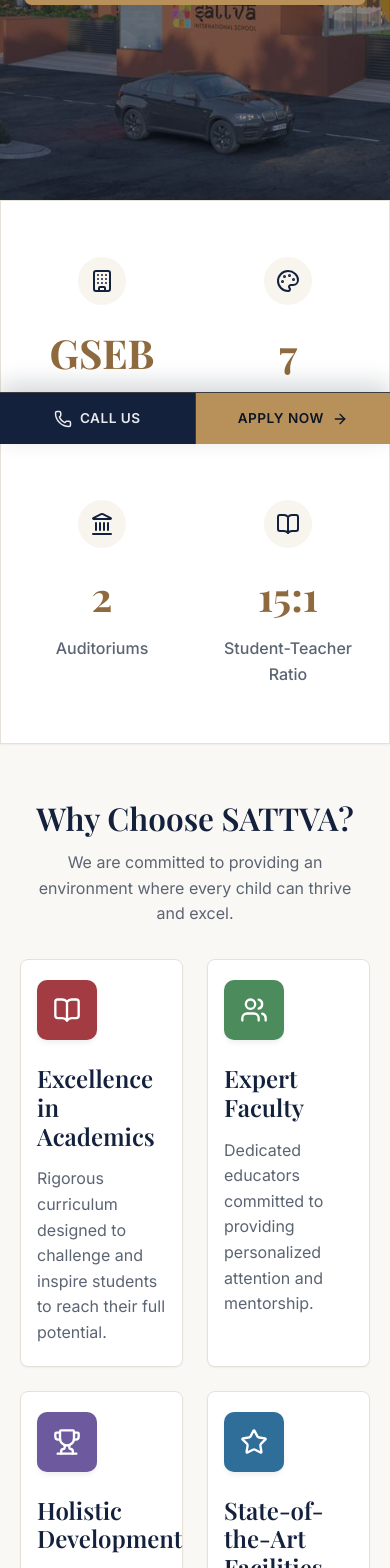
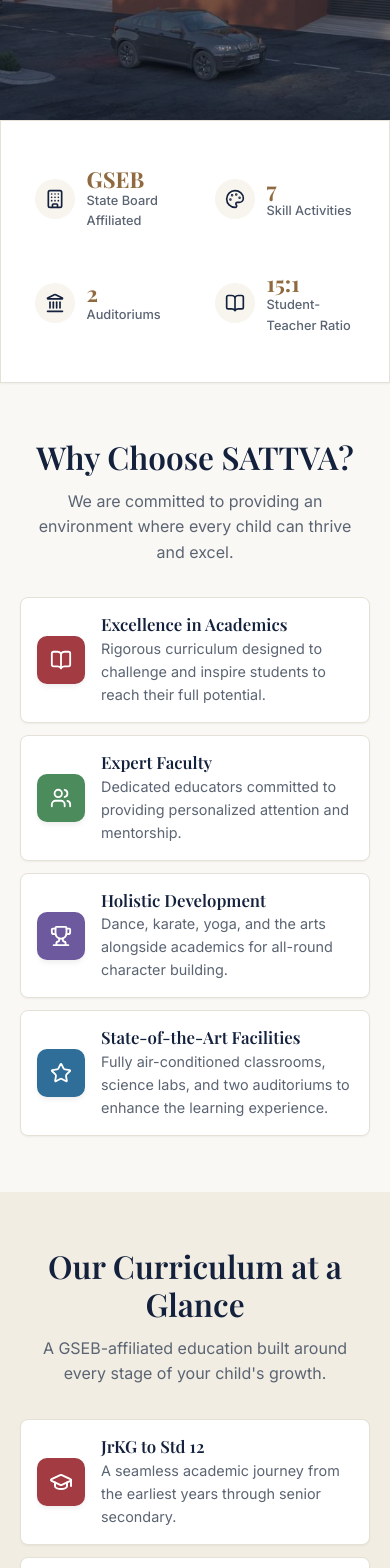
Before and after one commit to HetPatel143/Sattva-international-school, a React (Vite) app: page / in a window 390 px wide. Shown: the part 400-1968 px from the top of the page. Built offline with nearby package versions, Linux system fonts and the light colour scheme; a web font is replaced by a local one.

Commit message:
mobile changes added

```diff
--- a/src/App.css
+++ b/src/App.css
@@ -2,13 +2,6 @@
   display: flex;
   flex-direction: column;
   min-height: 100vh;
-}
-
-/* Reserve space so the fixed MobileCTA bar never covers the footer's tail end */
-@media (max-width: 767px) {
-  .app-container {
-    padding-bottom: calc(60px + env(safe-area-inset-bottom));
-  }
 }
 
 .main-content {
--- a/src/App.jsx
+++ b/src/App.jsx
@@ -2,7 +2,6 @@
 import { BrowserRouter as Router, Routes, Route } from 'react-router-dom';
 import Navbar from './components/Navbar';
 import Footer from './components/Footer';
-import MobileCTA from './components/MobileCTA';
 import ScrollToTop from './components/ScrollToTop';
 import Home from './pages/Home';
 import './App.css';
@@ -43,7 +42,6 @@
           </Suspense>
         </main>
         <Footer />
-        <MobileCTA />
       </div>
     </Router>
   );
--- a/src/components/MobileCTA.css
+++ /dev/null
@@ -1,54 +0,0 @@
-.mobile-cta-bar {
-  position: fixed;
-  bottom: 0;
-  left: 0;
-  width: 100%;
-  z-index: 900; /* below the mobile nav drawer (999) and its backdrop (998) */
-  display: flex;
-  align-items: stretch;
-  background-color: var(--color-primary);
-  border-top: 1px solid rgba(184, 144, 90, 0.25);
-  box-shadow: 0 -8px 24px rgba(11, 21, 38, 0.18);
-  padding-bottom: env(safe-area-inset-bottom);
-}
-
-@media (min-width: 768px) {
-  .mobile-cta-bar {
-    display: none;
-  }
-}
-
-.mobile-cta-call,
-.mobile-cta-apply {
-  flex: 1;
-  display: flex;
-  align-items: center;
-  justify-content: center;
-  gap: 0.5rem;
-  padding: 0.9rem 1rem;
-  font-family: var(--font-body);
-  font-weight: 600;
-  font-size: 0.85rem;
-  text-transform: uppercase;
-  letter-spacing: 0.5px;
-}
-
-.mobile-cta-call {
-  color: rgba(255, 255, 255, 0.9);
-  border-right: 1px solid rgba(255, 255, 255, 0.12);
-}
-
-.mobile-cta-call:hover {
-  color: white;
-}
-
-.mobile-cta-apply {
-  background-color: var(--color-secondary);
-  color: var(--color-primary-dark);
-}
-
-@media (hover: hover) and (pointer: fine) {
-  .mobile-cta-apply:hover {
-    background-color: var(--color-secondary-light);
-  }
-}
--- a/src/components/MobileCTA.jsx
+++ /dev/null
@@ -1,21 +0,0 @@
-import { Phone, ArrowRight } from 'lucide-react';
-import { Link } from 'react-router-dom';
-import './MobileCTA.css';
-
-// A persistent conversion bar for small screens — the desktop nav already
-// carries an "Apply Now" CTA at all times, but on mobile that CTA only
-// exists inside the (closed-by-default) hamburger drawer.
-const MobileCTA = () => (
-  <div className="mobile-cta-bar">
-    <a href="tel:+919714481717" className="mobile-cta-call">
-      <Phone size={18} aria-hidden="true" />
-      <span>Call Us</span>
-    </a>
-    <Link to="/admissions#apply-form" className="mobile-cta-apply">
-      Apply Now
-      <ArrowRight size={16} aria-hidden="true" />
-    </Link>
-  </div>
-);
-
-export default MobileCTA;
--- a/src/pages/Home.css
+++ b/src/pages/Home.css
@@ -1,6 +1,6 @@
 .hero {
   position: relative;
-  min-height: 600px;
+  min-height: 520px;
   display: flex;
   align-items: center;
   justify-content: center;
@@ -116,7 +116,7 @@
 
 /* Statistics Section */
 .stats-section {
-  padding: 2.5rem 0;
+  padding: 2rem 0;
   position: relative;
   z-index: 10;
   border-radius: 0;
@@ -133,49 +133,101 @@
   }
 }
 
-@media (max-width: 479px) {
+@media (max-width: 767px) {
   .stats-grid {
     grid-template-columns: repeat(2, minmax(0, 1fr));
+    gap: 0.75rem;
   }
 }
 
+/* Mobile: compact icon-left row instead of a tall stacked card */
 .stat-card {
-  padding: 1rem;
-}
-
-@media (min-width: 768px) {
-  .stat-card {
-    padding: 1.5rem;
-  }
+  display: flex;
+  align-items: center;
+  gap: 0.75rem;
+  padding: 0.85rem;
+  text-align: left;
 }
 
 .stat-icon {
-  width: 48px;
-  height: 48px;
+  width: 40px;
+  height: 40px;
   background: rgba(184, 144, 90, 0.1);
   color: var(--color-primary);
   border-radius: 50%;
   display: flex;
   align-items: center;
   justify-content: center;
-  margin-bottom: 1rem;
+  flex-shrink: 0;
+}
+
+.stat-icon svg {
+  width: 20px;
+  height: 20px;
+}
+
+.stat-text {
+  min-width: 0;
 }
 
 .stat-value {
-  font-size: 2.5rem;
+  font-size: 1.375rem;
   font-weight: 800;
   font-family: var(--font-heading);
-  margin-bottom: 0.5rem;
+  line-height: 1.1;
 }
 
 .stat-label {
+  font-size: 0.8rem;
   font-weight: 500;
   color: var(--color-text-muted);
 }
 
-/* Features */
-.feature-card {
-  padding: 2rem;
+/* Tablet and up: restore the taller, centered stat-card */
+@media (min-width: 768px) {
+  .stat-card {
+    flex-direction: column;
+    text-align: center;
+    padding: 1.5rem;
+  }
+
+  .stat-icon {
+    width: 48px;
+    height: 48px;
+    margin-bottom: 1rem;
+  }
+
+  .stat-icon svg {
+    width: 24px;
+    height: 24px;
+  }
+
+  .stat-value {
+    font-size: 2.5rem;
+    margin-bottom: 0.5rem;
+  }
+
+  .stat-label {
+    font-size: 1rem;
+  }
+}
+
+/* Features & Curriculum share the same mobile row-list / desktop card pattern */
+@media (max-width: 767px) {
+  .features-grid,
+  .curriculum-grid {
+    grid-template-columns: 1fr;
+    gap: 0.75rem;
+  }
+}
+
+.feature-card,
+.curriculum-tile {
+  display: flex;
+  align-items: center;
+  gap: 1rem;
+  padding: 1rem;
+  text-align: left;
   border-radius: var(--radius-lg);
   transition: all var(--transition-normal);
 }
@@ -187,80 +239,93 @@
   }
 }
 
-@media (max-width: 479px) {
-  .features-grid,
-  .curriculum-grid {
-    grid-template-columns: repeat(2, minmax(0, 1fr));
-  }
-
-  .feature-card,
-  .curriculum-tile {
-    padding: 1.25rem 1rem;
-  }
-}
-
-.feature-icon-wrapper {
-  width: 60px;
-  height: 60px;
+.feature-icon-wrapper,
+.curriculum-tile-icon {
+  width: 48px;
+  height: 48px;
   border-radius: var(--radius-md);
   display: flex;
   align-items: center;
   justify-content: center;
-  margin-bottom: 1.5rem;
   box-shadow: var(--shadow-md);
+  flex-shrink: 0;
+  color: white;
 }
 
-.feature-icon-wrapper.tile-red { background-color: var(--color-accent); }
-.feature-icon-wrapper.tile-green { background-color: var(--color-tile-green); }
-.feature-icon-wrapper.tile-purple { background-color: var(--color-tile-purple); }
-.feature-icon-wrapper.tile-blue { background-color: var(--color-tile-blue); }
+.feature-icon-wrapper.tile-red, .curriculum-tile-icon.tile-red { background-color: var(--color-accent); }
+.feature-icon-wrapper.tile-green, .curriculum-tile-icon.tile-green { background-color: var(--color-tile-green); }
+.feature-icon-wrapper.tile-purple, .curriculum-tile-icon.tile-purple { background-color: var(--color-tile-purple); }
+.feature-icon-wrapper.tile-blue, .curriculum-tile-icon.tile-blue { background-color: var(--color-tile-blue); }
 
 .feature-icon {
   color: white;
-  width: 28px;
-  height: 28px;
+  width: 22px;
+  height: 22px;
 }
 
-.feature-card-title {
-  font-size: 1.5rem;
-  margin-bottom: 1rem;
+.feature-text,
+.curriculum-tile-text {
+  min-width: 0;
 }
 
-.feature-card-desc {
-  color: var(--color-text-muted);
+.feature-card-title,
+.curriculum-tile-title {
+  font-size: 1.05rem;
+  margin-bottom: 0.15rem;
 }
 
-/* Curriculum Highlights */
-.curriculum-tile {
-  padding: 2.5rem 2rem;
-  text-align: center;
-  border-radius: var(--radius-lg);
+.feature-card-desc,
+.curriculum-tile-desc {
+  color: var(--color-text-muted);
+  font-size: 0.9rem;
 }
 
-.curriculum-tile-icon {
-  width: 60px;
-  height: 60px;
-  margin: 0 auto 1.5rem;
-  border-radius: var(--radius-md);
-  display: flex;
-  align-items: center;
-  justify-content: center;
-  color: white;
-  box-shadow: var(--shadow-md);
+/* Tablet and up: restore the taller, centered card treatment */
+@media (min-width: 768px) {
+  .feature-card,
+  .curriculum-tile {
+    flex-direction: column;
+    text-align: center;
+    padding: 2rem;
+  }
+
+  .feature-icon-wrapper,
+  .curriculum-tile-icon {
+    width: 60px;
+    height: 60px;
+    margin-bottom: 1.5rem;
+  }
+
+  .feature-icon {
+    width: 28px;
+    height: 28px;
+  }
+
+  .curriculum-tile-icon svg {
+    width: 28px;
+    height: 28px;
+  }
+
+  .feature-card-title,
+  .curriculum-tile-title {
+    font-size: 1.25rem;
+    margin-bottom: 0.75rem;
+  }
+
+  .feature-card-desc,
+  .curriculum-tile-desc {
+    font-size: 1rem;
+  }
+
+  .curriculum-tile-title {
+    font-size: 1.25rem;
+  }
 }
 
-.curriculum-tile-icon.tile-red { background-color: var(--color-accent); }
-.curriculum-tile-icon.tile-green { background-color: var(--color-tile-green); }
-.curriculum-tile-icon.tile-purple { background-color: var(--color-tile-purple); }
-.curriculum-tile-icon.tile-blue { background-color: var(--color-tile-blue); }
-
-.curriculum-tile-title {
-  font-size: 1.25rem;
-  margin-bottom: 0.75rem;
-}
-
-.curriculum-tile-desc {
-  color: var(--color-text-muted);
+@media (min-width: 768px) and (max-width: 1023px) {
+  .feature-card-title {
+    font-size: 1.15rem;
+  }
 }
 
 .relative { position: relative; }
@@ -335,7 +400,7 @@
 }
 
 .testimonial-card {
-  padding: 2rem;
+  padding: 1.5rem;
   border-radius: var(--radius-lg);
   display: flex;
   flex-direction: column;
@@ -351,7 +416,7 @@
 .quote-icon {
   color: var(--color-primary-light);
   opacity: 0.3;
-  margin-bottom: 1.5rem;
+  margin-bottom: 1rem;
 }
 
 .testimonial-quote {
--- a/src/pages/Home.jsx
+++ b/src/pages/Home.jsx
@@ -103,10 +103,12 @@
         <div className="container">
           <Reveal className="grid grid-2 grid-4-lg stats-grid">
             {stats.map((stat, idx) => (
-              <div key={idx} className="stat-card text-center">
-                <div className="stat-icon mx-auto">{stat.icon}</div>
+              <div key={idx} className="stat-card">
+                <div className="stat-icon">{stat.icon}</div>
+                <div className="stat-text">
                   <div className="stat-value text-gradient">{stat.value}</div>
                   <div className="stat-label">{stat.label}</div>
+                </div>
               </div>
             ))}
           </Reveal>
@@ -127,8 +129,10 @@
                 <div className={`feature-icon-wrapper tile-${feature.tile}`}>
                   {feature.icon}
                 </div>
+                <div className="feature-text">
                   <h3 className="feature-card-title">{feature.title}</h3>
                   <p className="feature-card-desc">{feature.description}</p>
+                </div>
               </div>
             ))}
           </Reveal>
@@ -148,8 +152,10 @@
                 <div className={`curriculum-tile-icon tile-${item.tile}`}>
                   {item.icon}
                 </div>
+                <div className="curriculum-tile-text">
                   <h3 className="curriculum-tile-title">{item.title}</h3>
                   <p className="curriculum-tile-desc">{item.desc}</p>
+                </div>
               </div>
             ))}
           </Reveal>
```
Lines whose indentation alone changed are shown as unchanged.
